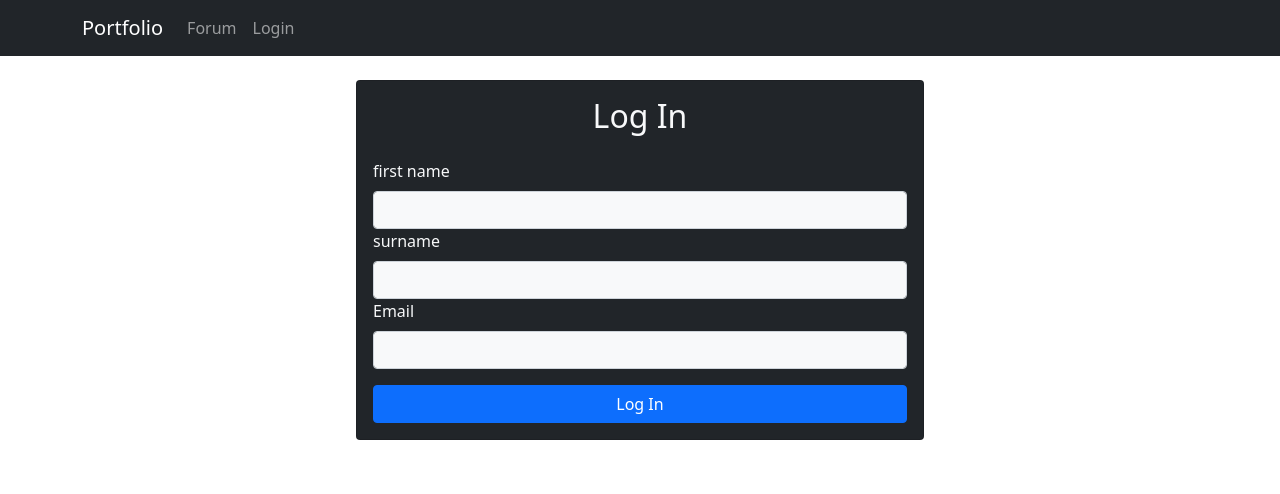
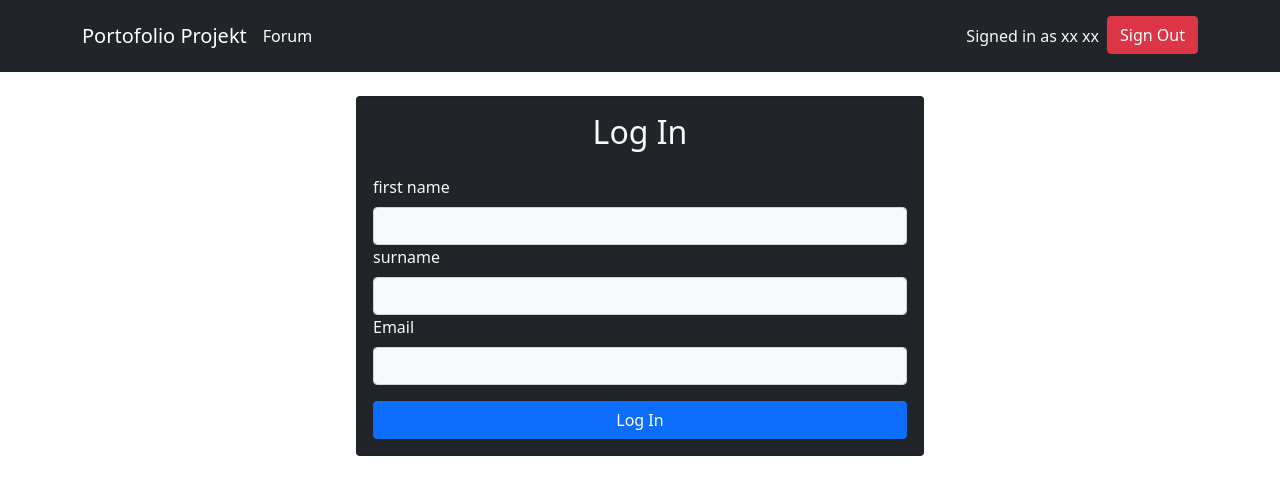
Before and after one commit to hannaheleen/5373022, a React (Create React App) app: page /login in a window 1280 px wide. Shown: the top 494 px of the page. Built offline with nearby package versions, Linux system fonts and the light colour scheme.

Commit message:
Navigation erweitert

```diff
--- a/src/App.js
+++ b/src/App.js
@@ -1,5 +1,6 @@
 import { Route, Switch } from "react-router-dom";
 import { BrowserRouter as Router } from "react-router-dom/cjs/react-router-dom.min";
+import { Redirect } from "react-router-dom/cjs/react-router-dom.min";
 import Navigation from "./components/Navigation";
 import PrivateRoute from "./components/PrivateRoute";
 import Forum from "./pages/Forum";
@@ -10,11 +11,15 @@ export default function App() {
   const { user } = useAuth();
   return (
     <>
-      <Navigation />
       <Router>
+        {user && <Navigation />}
         <Switch>
           <Route exact path="/login" component={Login} />
-          <PrivateRoute exact path="/" component={Forum} />
+          <PrivateRoute exact path="/:id" component={Forum} />
+          <Route
+            path="/"
+            component={() => <Redirect to={`/${user.firstname}`} />}
+          />
         </Switch>
       </Router>
     </>
--- a/src/components/Navigation.js
+++ b/src/components/Navigation.js
@@ -1,18 +1,35 @@
 import React from "react";
-import { Container, Nav, Navbar } from "react-bootstrap";
+import { Button, Container, Nav, Navbar } from "react-bootstrap";
+import { NavLink } from "react-router-dom";
+import { useAuth } from "../context/AuthContext";
 
 export default function Navigation() {
+  const { user, signOut } = useAuth();
   return (
-    <Navbar bg="dark" variant="dark">
+    <Navbar bg="dark" variant="dark" expand="lg">
       <Container>
-        <Navbar.Brand href="#home">Portfolio</Navbar.Brand>
-        <Navbar.Toggle aria-controls="basic-navbar-nav" />
-        <Navbar.Collapse id="basic-navbar-nav">
-          <Nav className="me-auto">
-            <Nav.Link href="/">Forum</Nav.Link>
-            <Nav.Link href="/login">Login</Nav.Link>
-          </Nav>
-        </Navbar.Collapse>
+        <Navbar.Brand>Portofolio Projekt</Navbar.Brand>
+        <Nav className="me-auto">
+          <Navbar.Text>
+            <NavLink to={`/${user.firstname}`} className="text-decoration-none">
+              Forum
+            </NavLink>
+          </Navbar.Text>
+        </Nav>
+        <Nav>
+          <Navbar.Collapse id="basic-navbar-nav">
+            <Navbar.Text>
+              <Nav.Link disabled className="text-light">
+                Signed in as {user.firstname} {user.surname}
+              </Nav.Link>
+            </Navbar.Text>
+          </Navbar.Collapse>
+          <Navbar.Text>
+            <Button variant="danger" onClick={signOut}>
+              Sign Out
+            </Button>
+          </Navbar.Text>
+        </Nav>
       </Container>
     </Navbar>
   );
--- a/src/context/AuthContext.js
+++ b/src/context/AuthContext.js
@@ -16,11 +16,17 @@ export function AuthProvider({ children }) {
     }
   );
 
-  const login = (firstname, surname, email) => {
-    setUser({ firstname, surname, email });
-  };
+  function login(firstname, surname, email) {
+    const user = { firstname, surname, email };
+    setUser(user);
+  }
 
-  const value = { login, user };
+  function signOut() {
+    setUser(null);
+    // history.push(ROUTES.LOGIN);
+  }
+
+  const value = { login, signOut, user };
 
   return <AuthContext.Provider value={value}>{children}</AuthContext.Provider>;
 }
```
